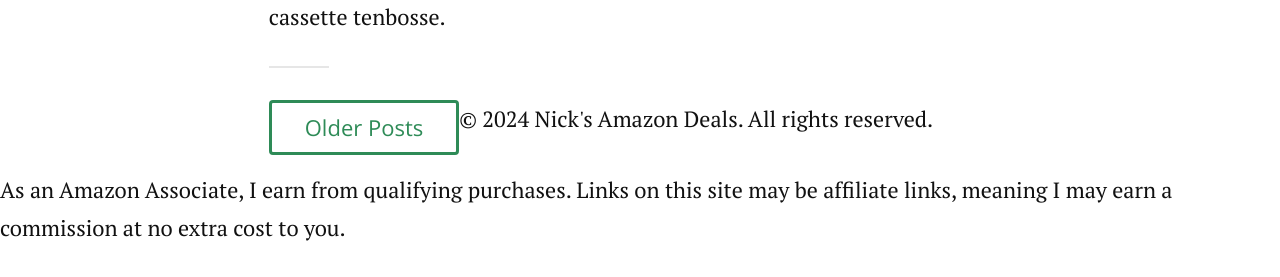
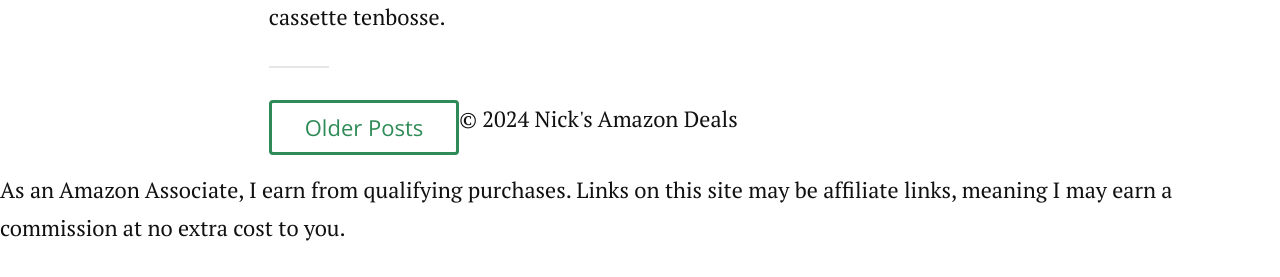
Before and after one commit to nickscbr/amzaff, a Jekyll site: the page built from index.html, in a window 1280 px wide. Shown: the part 1978-2255 px from the top of the page. Built offline with Jekyll 4.4.1, drawn with Linux system fonts in a browser that asks for light colours; nearby versions of some CDN libraries; the list of posts is cut into pages by our own code.

```diff
--- a/_includes/footer.html
+++ b/_includes/footer.html
@@ -1,5 +1,5 @@
 <footer>
-    <p>&copy; 2024 Nick's Amazon Deals. All rights reserved.</p>
+    <p>&copy; 2024 Nick's Amazon Deals</p>
     <p>
         As an Amazon Associate, I earn from qualifying purchases. Links on this site may be affiliate links, meaning I may earn a commission at no extra cost to you.
     </p>
```
